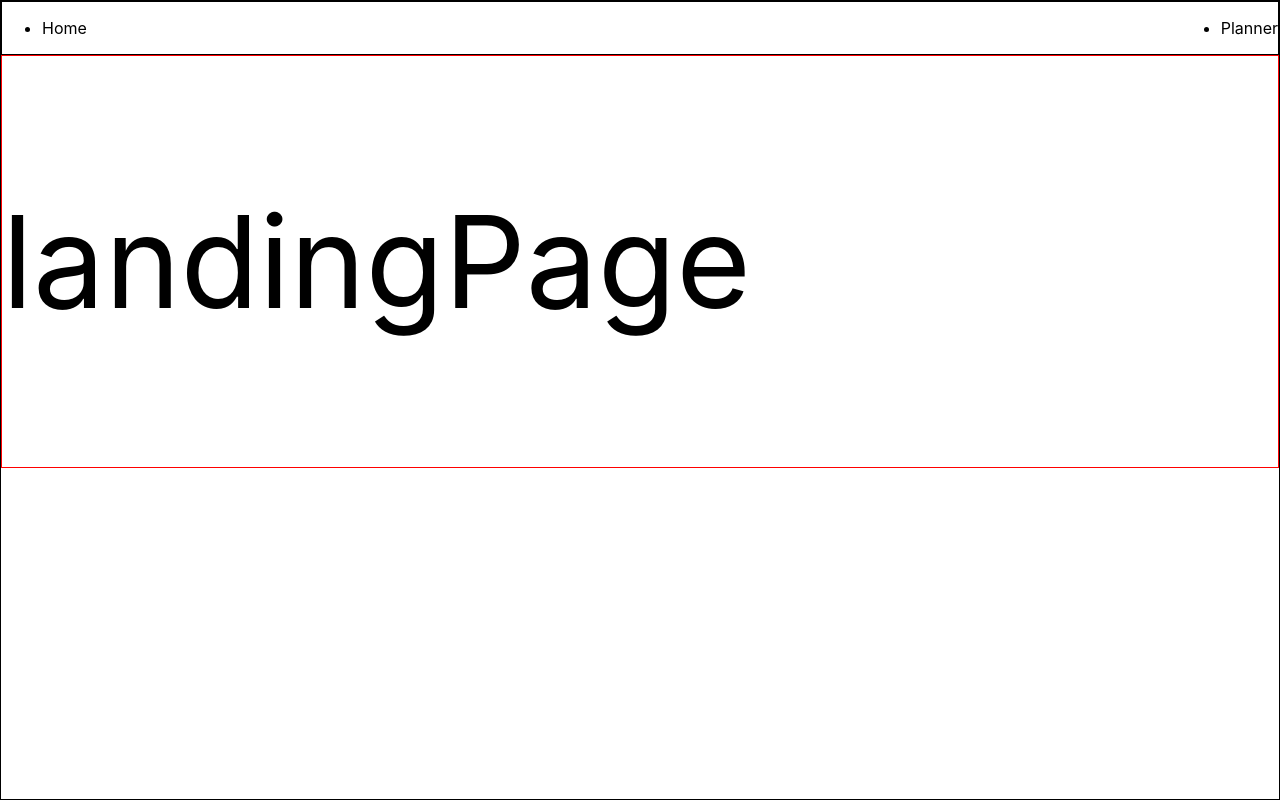
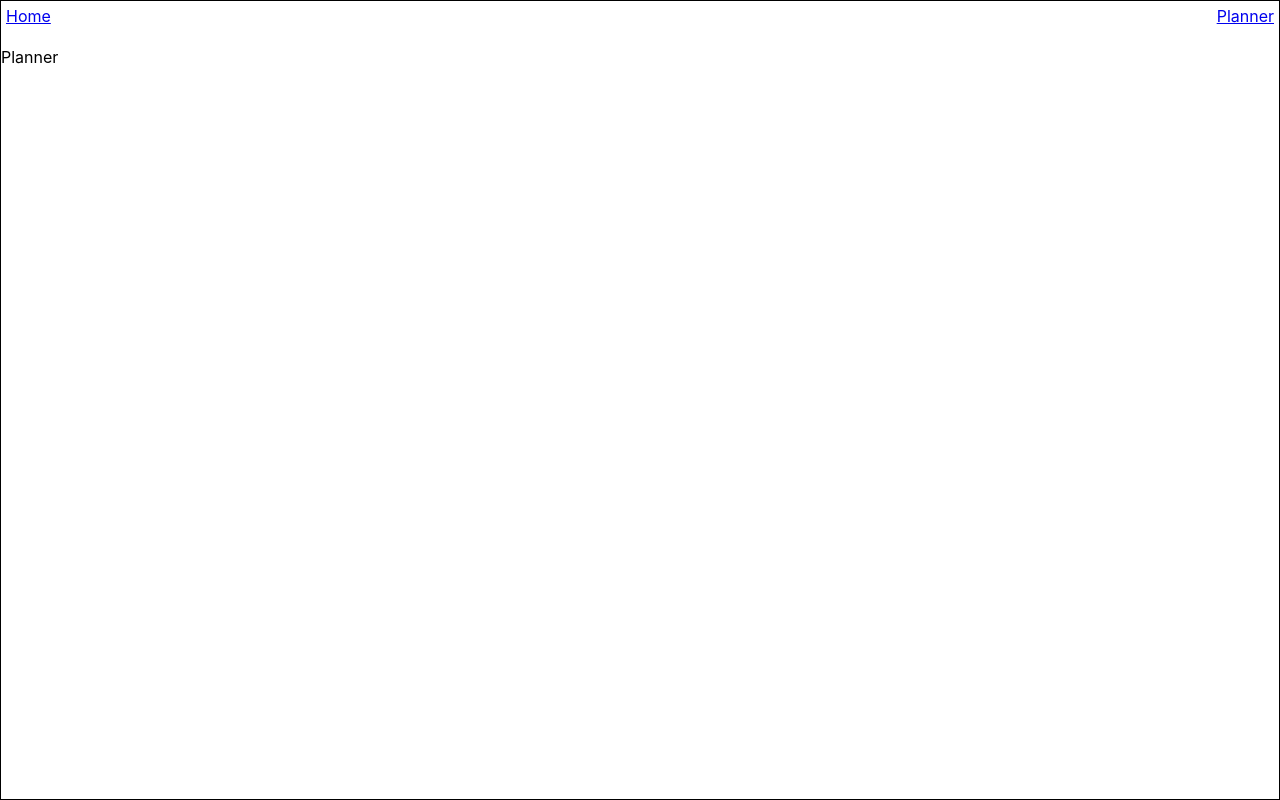
Before and after one commit to Bernard-Calma/planner, a React (Create React App) app: page /planner in a window 1280 px wide. Built offline with nearby package versions, Linux system fonts and the light colour scheme.

Commit message:
react-router-dom installed and added routes

```diff
--- a/package.json
+++ b/package.json
@@ -8,6 +8,7 @@
     "@testing-library/user-event": "^13.5.0",
     "react": "^18.2.0",
     "react-dom": "^18.2.0",
+    "react-router-dom": "^6.4.5",
     "react-scripts": "5.0.1",
     "web-vitals": "^2.1.4"
   },
--- a/src/App.js
+++ b/src/App.js
@@ -1,12 +1,17 @@
+import { Route, Routes } from 'react-router-dom';
 import './App.css';
 import LandingPage from './containers/LandingPage';
 import NavBar from './containers/NavBar';
+import Planner from './containers/Planner';
 
 const App = () => {
   return(
     <div style = {styles.container}>
       <NavBar />
-      <LandingPage />
+      <Routes>
+        <Route path="/" element = {<LandingPage />} />
+        <Route path="planner" element = {<Planner />} />
+      </Routes>
     </div>
   )
 
--- a/src/containers/NavBar.jsx
+++ b/src/containers/NavBar.jsx
@@ -1,12 +1,12 @@
+import { NavLink } from "react-router-dom"
+
 const NavBar = () => {
 
     return (
 
         <div style={styles.container}>
-            <ul style={styles.navList}>
-                <li>Home</li>
-                <li>Planner</li>
-            </ul>
+            <NavLink to="/">Home</NavLink>
+            <NavLink to="/planner">Planner</NavLink>
         </div>
     )
 }
@@ -15,11 +15,10 @@ export default NavBar
 
 const styles = {
     container: {
-        border: "1px solid black"
-    },
-    navList: {
+        // border: "1px solid black",
         display: "flex",
         flexDirection: "row",
         justifyContent: "space-between",
-    }
+        margin: 5,
+    },
 }
--- /dev/null
+++ b/src/containers/Planner.jsx
@@ -0,0 +1,10 @@
+const Planner = () => {
+
+    return (
+        <div>
+            <p>Planner</p>
+        </div>
+    )
+}
+
+export default Planner
--- a/src/index.js
+++ b/src/index.js
@@ -3,15 +3,18 @@ import ReactDOM from 'react-dom/client';
 import './index.css';
 import App from './App';
 import reportWebVitals from './reportWebVitals';
+import { BrowserRouter } from 'react-router-dom';
 
 const root = ReactDOM.createRoot(document.getElementById('root'));
 root.render(
   <React.StrictMode>
-    <App />
+    <BrowserRouter>
+      <App />
+    </BrowserRouter>
   </React.StrictMode>
 );
 
 // If you want to start measuring performance in your app, pass a function
 // to log results (for example: reportWebVitals(console.log))
 // or send to an analytics endpoint. Learn more: https://bit.ly/CRA-vitals
-reportWebVitals();
+// reportWebVitals();
```
Also changed, not shown: 1 other file (tests, documents, lock files or other folders).
